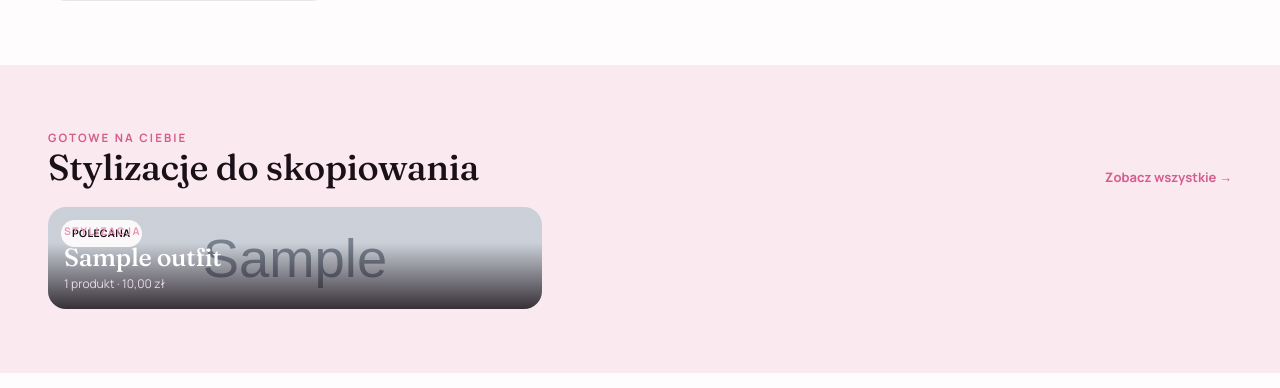
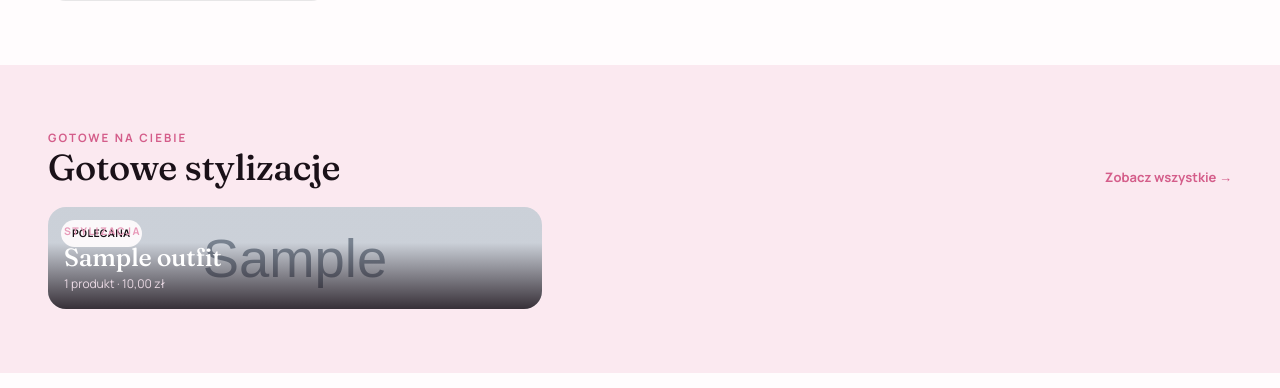
Before and after one commit to Isimis/Spooky-Strawberry, a Django app: page / in a window 1280 px wide. Shown: the part 1339-1727 px from the top of the page. Run offline with Django 5.2, Linux system fonts and the light colour scheme; data comes from the database, SQL or seed files in the repository; tables that the repository leaves empty hold one stand-in row (values such as "Sample post"); grey boxes marked "Sample" are stand-in pictures.

Commit message:
Zmien naglowek sekcji stylizacji

```diff
--- a/templates/core/home.html
+++ b/templates/core/home.html
@@ -62,7 +62,7 @@
 
 {% if outfits %}
 <section class="sec" style="background:var(--blush)">
-    <div class="sec-head"><div><div class="eyebrow">Gotowe na Ciebie</div><h2 class="h-lg">Stylizacje do skopiowania</h2></div>
+    <div class="sec-head"><div><div class="eyebrow">Gotowe na Ciebie</div><h2 class="h-lg">Gotowe stylizacje</h2></div>
         <a class="link" href="{% url 'outfits:list' %}">Zobacz wszystkie →</a></div>
     <div class="looks-art">
         {% for outfit in outfits %}{% include "outfits/includes/outfit_card.html" with outfit=outfit feat=forloop.first %}{% endfor %}
```
